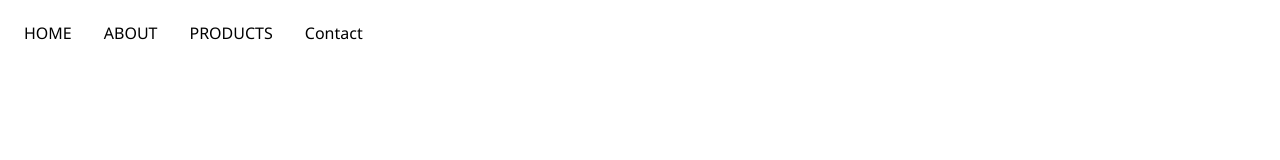
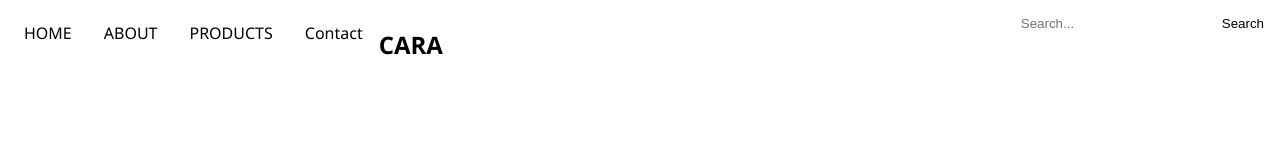
Before and after one commit to ExNguyen/eCommerceWebsite, a plain HTML site: page index.html in a window 1280 px wide. Drawn offline with Linux system fonts and the light colour scheme.

Commit message:
Continued Nav Bar
added search bar

```diff
--- a/index.html
+++ b/index.html
@@ -20,6 +20,11 @@
             <li><a href="#about">ABOUT</a></li>
             <li><a href="#products">PRODUCTS</a></li>
             <li><a href="#contact">Contact</a></li>
+            <li><h2>CARA</h2></li>
+            <li class="search-bar" style="float: right;">
+                <input type="text" placeholder="Search...">
+                <button type="submit">Search</button>
+            </li>
         </ul>
     </nav>
 </body>
--- a/styles.css
+++ b/styles.css
@@ -4,6 +4,7 @@ ul {
     padding: 0;
     overflow: hidden;
     background-color: #ffffff;
+    position: sticky;
   }
 
   li {
@@ -22,3 +23,22 @@ ul {
   li a:hover {
     background-color: #111;
   }
+
+  .search-bar {
+    display: flex;
+}
+
+.search-bar input {
+    padding: 8px;
+    margin-right: 8px;
+    border: none;
+    border-radius: 4px;
+}
+
+.search-bar button {
+    padding: 8px;
+    background-color: #fff;
+    border: none;
+    border-radius: 4px;
+    cursor: pointer;
+}
```
